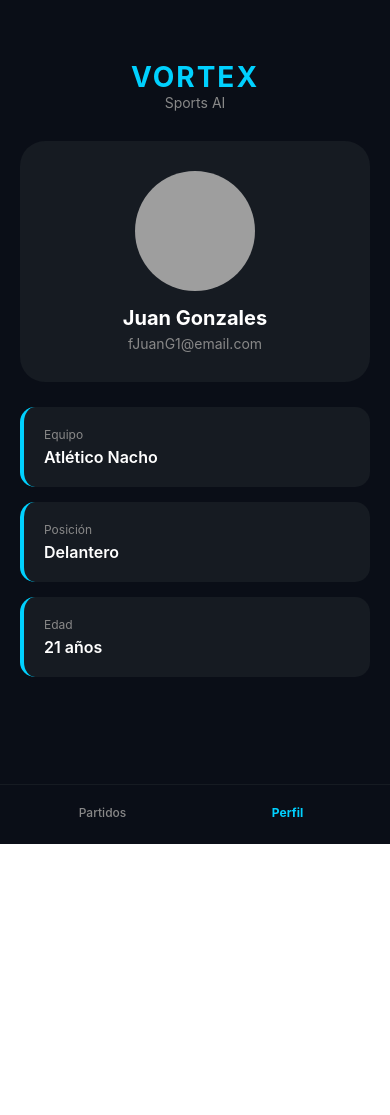
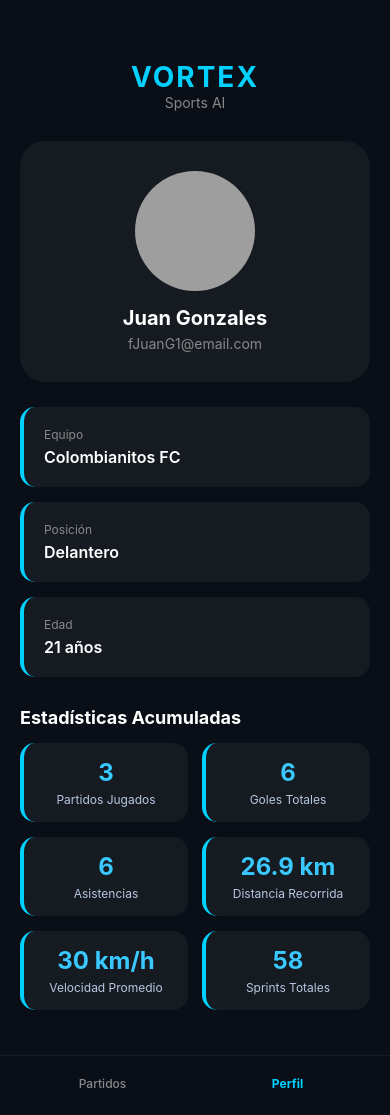
Before and after one commit to JulianAvila259/METRICS-Analytics, a React Native app in the folder src/mobile-app/: screen /Perfil in a window 390 px wide. Before the commit the page ends 844 px from the top, so only its background shows below. Built offline with nearby package versions, Linux system fonts and the light colour scheme; grey boxes are pictures that could not be loaded.

Commit message:
refactor: Actualizar estadisticas según el partido

```diff
--- a/src/mobile-app/package.json
+++ b/src/mobile-app/package.json
@@ -22,6 +22,7 @@
     "react-native": "0.83.2",
     "react-native-safe-area-context": "~5.6.2",
     "react-native-screens": "~4.23.0",
+    "react-native-svg": "15.15.3",
     "react-native-web": "^0.21.0"
   }
 }
--- a/src/mobile-app/screens/DashboardScreen.js
+++ b/src/mobile-app/screens/DashboardScreen.js
@@ -39,6 +39,7 @@ export default function DashboardScreen({ navigation }) {
       vision: '72',
       precision: '68',
       rendimiento: '85',
+      asistencias: 2,
     },
     {
       id: 2,
@@ -55,6 +56,7 @@ export default function DashboardScreen({ navigation }) {
       vision: '70',
       precision: '63',
       rendimiento: '78',
+      asistencias: 1,
     },
     {
       id: 3,
@@ -71,6 +73,7 @@ export default function DashboardScreen({ navigation }) {
       vision: '75',
       precision: '71',
       rendimiento: '88',
+      asistencias: 3,
     },
   ];
 
--- a/src/mobile-app/screens/PerfilScreen.js
+++ b/src/mobile-app/screens/PerfilScreen.js
@@ -5,16 +5,28 @@ import {
   Text,
   Image,
   ScrollView,
+  Dimensions,
 } from 'react-native';
 import BottomNav from '../components/BottomNav';
+
+const { width } = Dimensions.get('window');
 
 export default function PerfilScreen({ navigation }) {
   const user = {
     nombre: 'Juan Gonzales',
     email: 'fJuanG1@email.com',
-    equipo: 'Atlético Nacho',
+    equipo: 'Colombianitos FC',
     posicion: 'Delantero',
     edad: 21,
+  };
+
+  const estadisticasAcumuladas = {
+    partidosJugados: 3,
+    golesTotales: 6, // 2 + 1 + 3
+    asistencias: 6, // 2 + 1 + 3
+    distanciaRecorrida: '26.9 km', // 9.3 + 8.7 + 8.9
+    velocidadPromedio: '30 km/h', // promedio de 31, 29, 30
+    sprintsTotales: 58, // 21 + 17 + 20
   };
 
   return (
@@ -47,6 +59,35 @@ export default function PerfilScreen({ navigation }) {
             <Text style={styles.value}>{user.edad} años</Text>
           </View>
         </View>
+
+        <Text style={styles.sectionTitle}>Estadísticas Acumuladas</Text>
+        <View style={styles.estadisticasGrid}>
+          <View style={styles.estadisticaCard}>
+            <Text style={styles.estadisticaValue}>{estadisticasAcumuladas.partidosJugados}</Text>
+            <Text style={styles.estadisticaLabel}>Partidos Jugados</Text>
+          </View>
+          <View style={styles.estadisticaCard}>
+            <Text style={styles.estadisticaValue}>{estadisticasAcumuladas.golesTotales}</Text>
+            <Text style={styles.estadisticaLabel}>Goles Totales</Text>
+          </View>
+          <View style={styles.estadisticaCard}>
+            <Text style={styles.estadisticaValue}>{estadisticasAcumuladas.asistencias}</Text>
+            <Text style={styles.estadisticaLabel}>Asistencias</Text>
+          </View>
+          <View style={styles.estadisticaCard}>
+            <Text style={styles.estadisticaValue}>{estadisticasAcumuladas.distanciaRecorrida}</Text>
+            <Text style={styles.estadisticaLabel}>Distancia Recorrida</Text>
+          </View>
+          <View style={styles.estadisticaCard}>
+            <Text style={styles.estadisticaValue}>{estadisticasAcumuladas.velocidadPromedio}</Text>
+            <Text style={styles.estadisticaLabel}>Velocidad Promedio</Text>
+          </View>
+          <View style={styles.estadisticaCard}>
+            <Text style={styles.estadisticaValue}>{estadisticasAcumuladas.sprintsTotales}</Text>
+            <Text style={styles.estadisticaLabel}>Sprints Totales</Text>
+          </View>
+        </View>
+
       </ScrollView>
 
       <BottomNav navigation={navigation} activeTab="Perfil" />
@@ -125,4 +166,37 @@ const styles = StyleSheet.create({
     fontWeight: '600',
     marginTop: 5,
   },
+  sectionTitle: {
+    color: '#fff',
+    fontSize: 18,
+    fontWeight: 'bold',
+    marginTop: 30,
+    marginBottom: 15,
+  },
+  estadisticasGrid: {
+    flexDirection: 'row',
+    flexWrap: 'wrap',
+    justifyContent: 'space-between',
+  },
+  estadisticaCard: {
+    width: '48%',
+    backgroundColor: '#161B22',
+    borderRadius: 15,
+    padding: 15,
+    marginBottom: 15,
+    alignItems: 'center',
+    borderLeftWidth: 4,
+    borderLeftColor: '#00D1FF',
+  },
+  estadisticaValue: {
+    color: '#39C8FF',
+    fontSize: 24,
+    fontWeight: 'bold',
+  },
+  estadisticaLabel: {
+    color: '#B7C6E0',
+    fontSize: 12,
+    textAlign: 'center',
+    marginTop: 5,
+  },
 });
```
Also changed, not shown: 1 other file (tests, documents, lock files or other folders).
